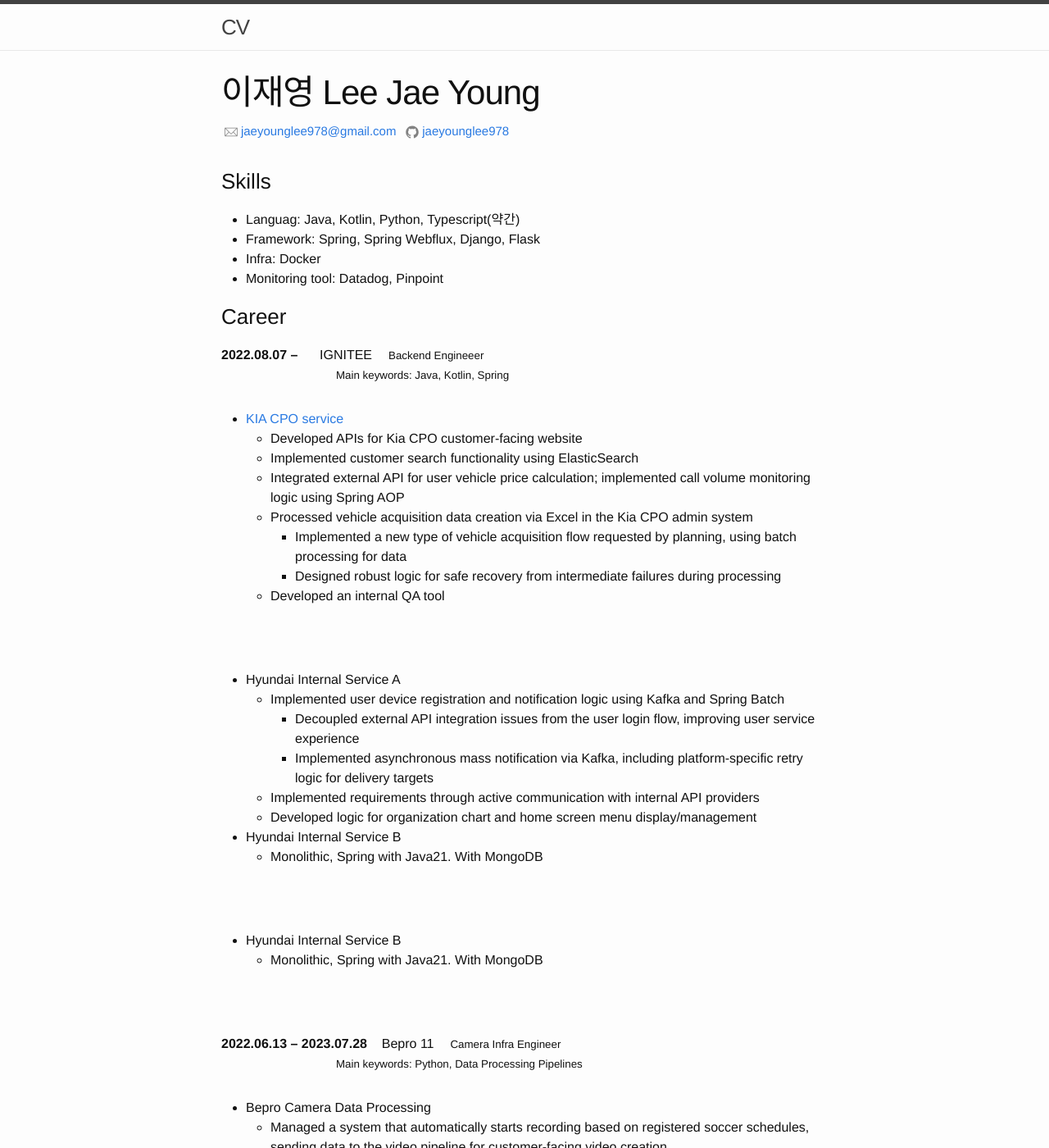
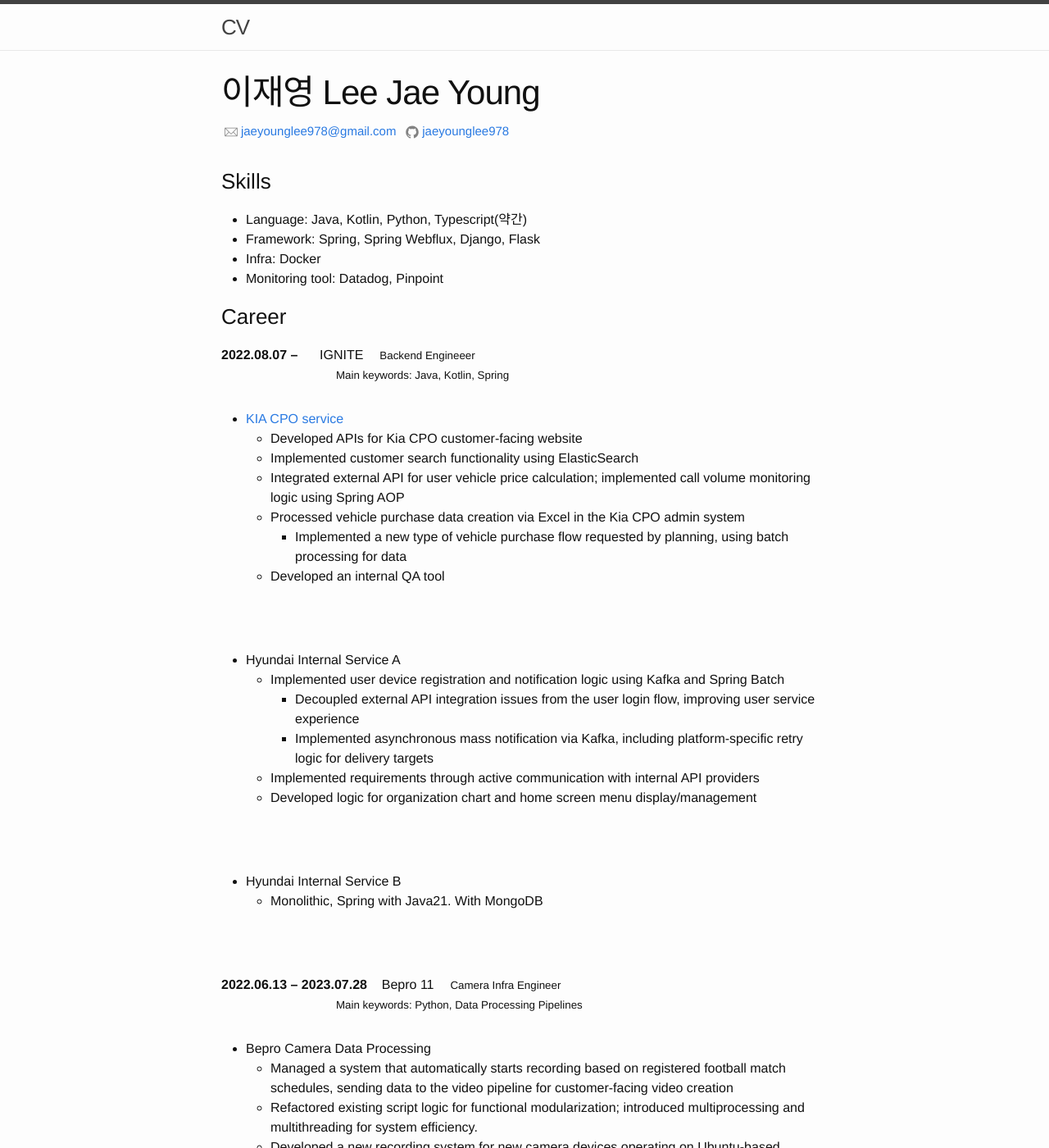
Before and after one commit to jaeyounglee978/jaeyounglee978.github.io, a Jekyll site: the page built from index.md, in a window 1280 px wide and 1400 px high. Shown: the whole window at 82% size. Built offline with Jekyll 4.4.1, drawn with Linux system fonts in a browser that asks for light colours; some of the changed text lies outside the part shown.

Commit message:
Fix typos and improve project descriptions in index.md
Corrected typos in language and job titles, and updated project descriptions for clarity.

```diff
--- a/index.md
+++ b/index.md
@@ -28,7 +28,7 @@ title: "Jaeyoung Lee CV"
 
 
 ### Skills
-- Languag: Java, Kotlin, Python, Typescript(약간)
+- Language: Java, Kotlin, Python, Typescript(약간)
 - Framework: Spring, Spring Webflux, Django, Flask
 - Infra: Docker
 - Monitoring tool: Datadog, Pinpoint
@@ -37,16 +37,15 @@ title: "Jaeyoung Lee CV"
 
 2022.08.07 &ndash;
 
-: IGNITEE<small>Backend Engineeer</small>\\
+: IGNITE<small>Backend Engineeer</small>\\
 <small>Main keywords: Java, Kotlin, Spring</small>
 
 - [KIA CPO service][kiaCpo]
   - Developed APIs for Kia CPO customer-facing website
   - Implemented customer search functionality using ElasticSearch
   - Integrated external API for user vehicle price calculation; implemented call volume monitoring logic using Spring AOP
-  - Processed vehicle acquisition data creation via Excel in the Kia CPO admin system
-    - Implemented a new type of vehicle acquisition flow requested by planning, using batch processing for data
-    - Designed robust logic for safe recovery from intermediate failures during processing
+  - Processed vehicle purchase data creation via Excel in the Kia CPO admin system
+    - Implemented a new type of vehicle purchase flow requested by planning, using batch processing for data
    - Developed an internal QA tool
 
 <br><br>
@@ -57,8 +56,6 @@ title: "Jaeyoung Lee CV"
      - Implemented asynchronous mass notification via Kafka, including platform-specific retry logic for delivery targets
    - Implemented requirements through active communication with internal API providers
    - Developed logic for organization chart and home screen menu display/management
- - Hyundai Internal Service B
-   - Monolithic, Spring with Java21. With MongoDB
 
 <br><br>
 
@@ -73,7 +70,7 @@ title: "Jaeyoung Lee CV"
 <small>Main keywords: Python, Data Processing Pipelines</small>
 
  - Bepro Camera Data Processing
-   - Managed a system that automatically starts recording based on registered soccer schedules, sending data to the video pipeline for customer-facing video creation
+   - Managed a system that automatically starts recording based on registered football match schedules, sending data to the video pipeline for customer-facing video creation
    - Refactored existing script logic for functional modularization; introduced multiprocessing and multithreading for system efficiency.
    - Developed a new recording system for new camera devices operating on Ubuntu-based systems.
    - Experience with HLS video format, and logging for debugging and error tracing.
```
